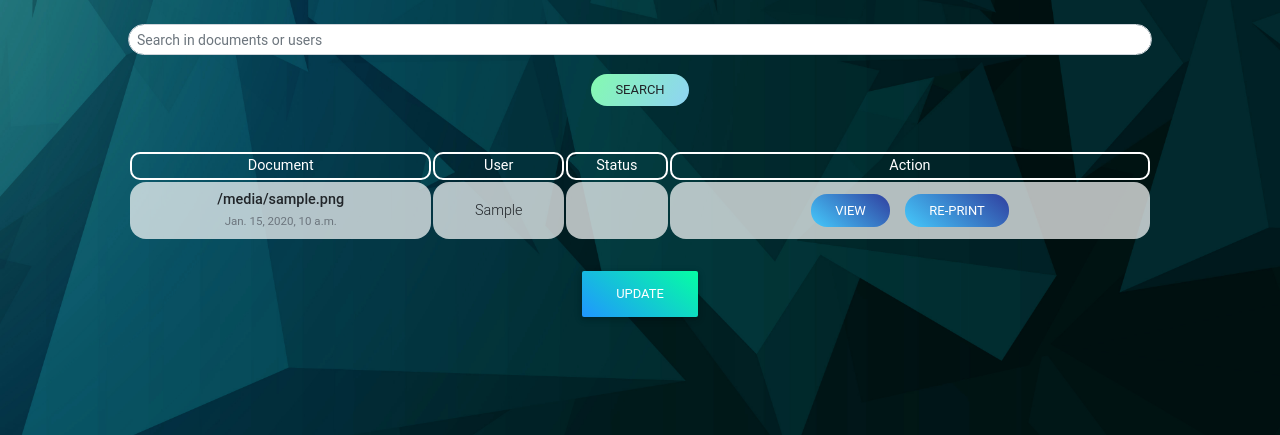
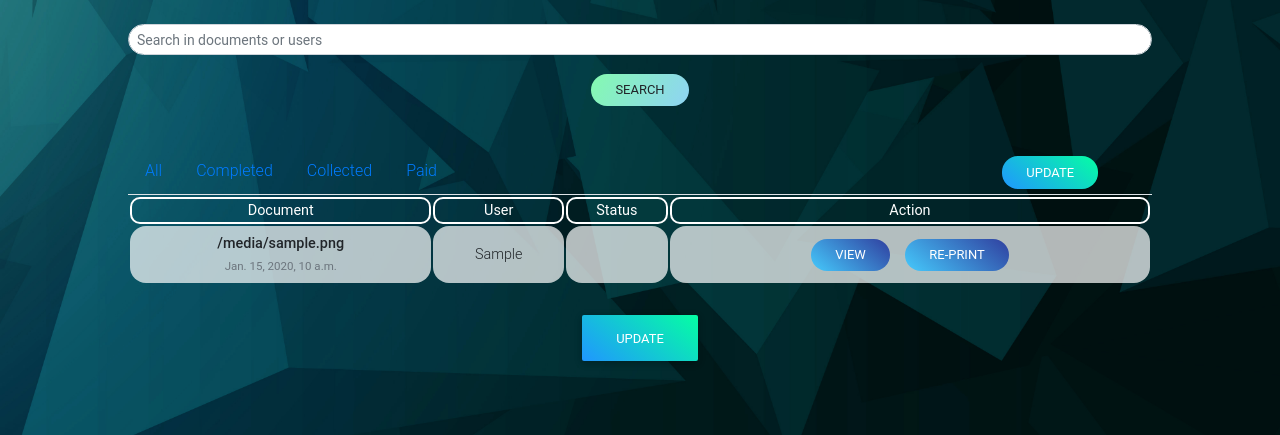
Before and after one commit to svp19/EasyPrint, a Django app: template PrinterFac/Eprint_admin/templates/Eprint_admin/tasks.html in a window 1280 px wide. Shown: the part 226-661 px from the top of the page. Run offline with Django 3.2, Linux system fonts and the light colour scheme; the template is opened without the code that fills it: most values are stand-ins (such as "Sample title", 1, 10 or a date in 2020); some libraries are stand-ins or nearby versions.

Commit message:
Update tasks.html
Added tabs

```diff
--- a/PrinterFac/Eprint_admin/templates/Eprint_admin/tasks.html
+++ b/PrinterFac/Eprint_admin/templates/Eprint_admin/tasks.html
@@ -20,6 +20,30 @@
                 </form>
             </div>
             <form method="post" enctype="multipart/form-data">
+                <ul class="nav nav-tabs bill-table">
+                    <li class="nav-item">
+                        <a class="nav-link {% if filter_by == "all" %}active{% endif %}"
+                           href="/EAdmin/{% if query is not None %}?query={{ query }}{% endif %}"> All </a>
+                    </li>
+                    <li class="nav-item">
+                        <a class="nav-link {% if filter_by == "completed" %}active{% endif %}"
+                           href="/EAdmin/?filter_by=completed&{% if query is not None %}query={{ query }}{% endif %} ">
+                            Completed </a>
+                    </li>
+                    <li class="nav-item">
+                        <a class="nav-link {% if filter_by == "collected" %}active{% endif %}"
+                           href="/EAdmin/?filter_by=collected&{% if query is not None %}query={{ query }}{% endif %} ">
+                            Collected </a>
+                    </li>
+                    <li class="nav-item">
+                        <a class="nav-link {% if filter_by == "paid" %}active{% endif %}"
+                           href="/EAdmin/?filter_by=paid&{% if query is not None %}query={{ query }}{% endif %} ">
+                            Paid </a>
+                    </li>
+                    <li class="nav-item ml-auto mr-5">
+                        <button class="small-btn btn aqua-gradient shadow-none">Update</button>
+                    </li>
+                </ul>
                 {% csrf_token %}
                 <div class="table-responsive">
                     <table class="print-list bill-table table-borderless">
```
